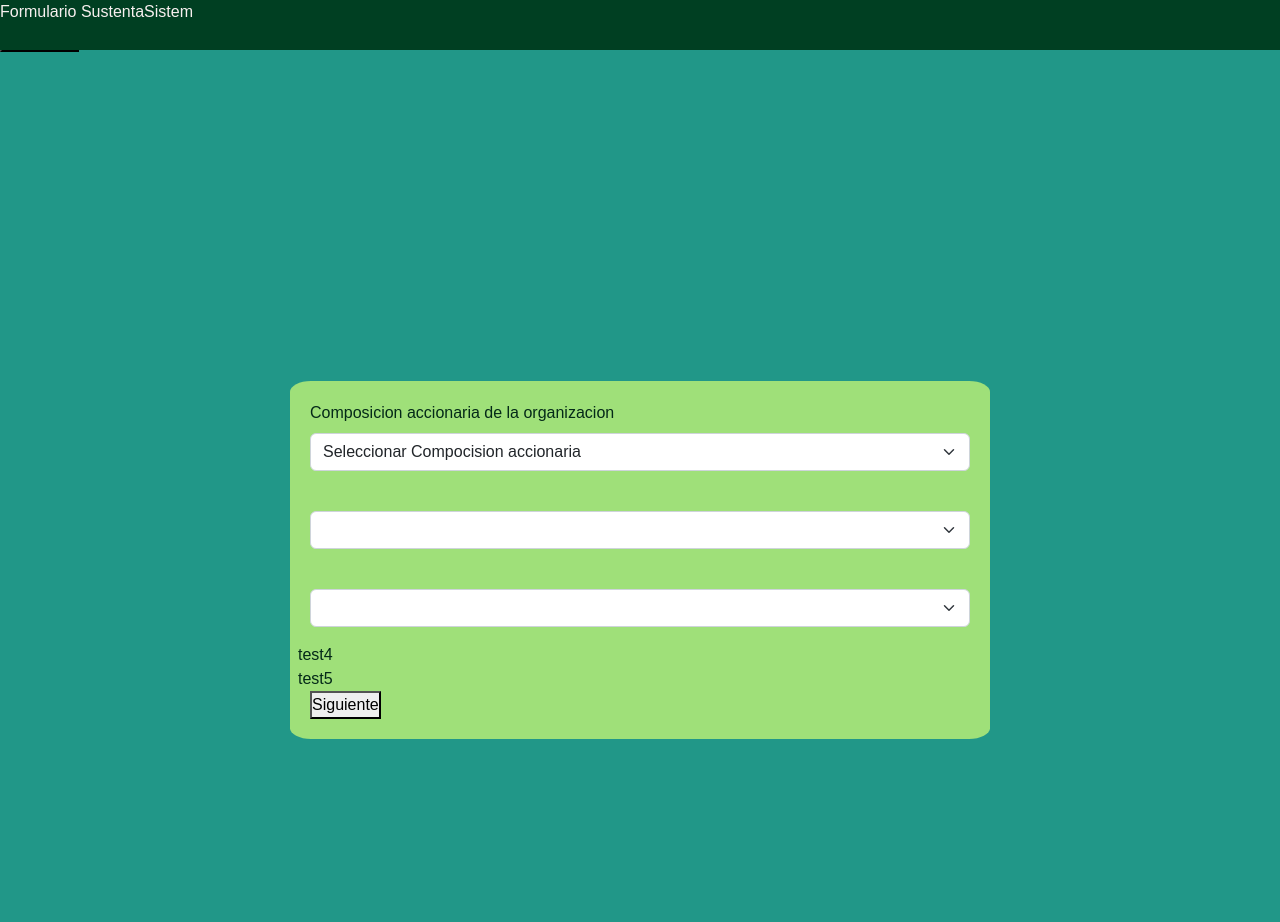
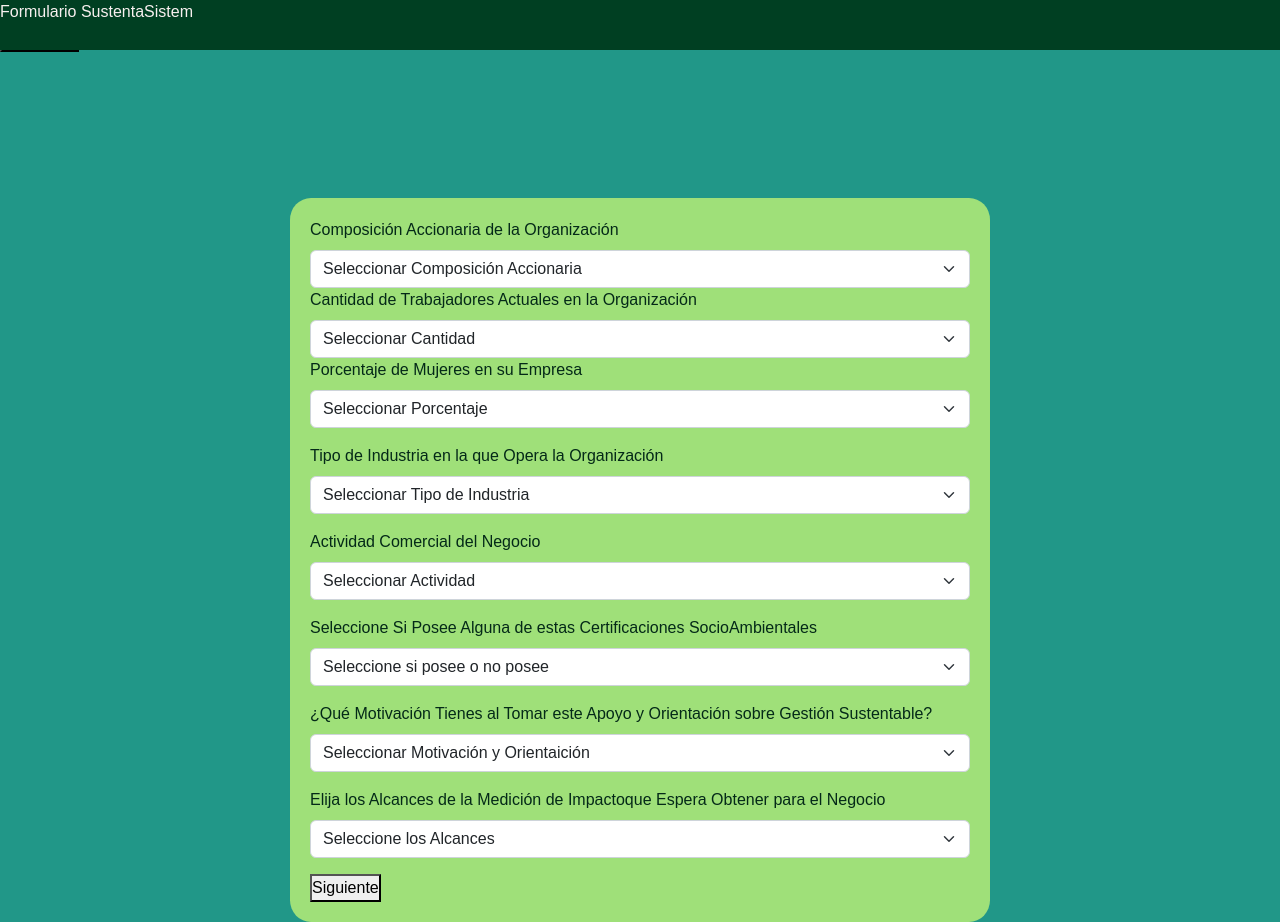
Before and after one commit to jorgeigna/Proyecto-SustentaSystem, a React (Create React App) app in the folder sustentaweb/: page / in a window 1280 px wide. Before the commit the page ends 800 px from the top, so only its background shows below. Built offline with nearby package versions, Linux system fonts and the light colour scheme.

Commit message:
Hoja 2 Completada

```diff
--- a/sustentaweb/src/Component/SeleccionCompAccion.jsx
+++ b/sustentaweb/src/Component/SeleccionCompAccion.jsx
@@ -6,7 +6,7 @@ export default function SeleccionCompAccion(props) {
   return (
     <Form>
     <Form.Label>{props.TituloInputNormal}</Form.Label>
-    <Form.Select className="mb-3" controlID="InputSeleccion4">
+    <Form.Select className="mb-7" controlID="InputSeleccion4">
     <option>{props.TituloInputSeleccion}</option>
     <option value="1">{props.opcion1}</option>
     <option value="2">{props.opcion2}</option>
--- a/sustentaweb/src/Component/SelectActividad.jsx
+++ b/sustentaweb/src/Component/SelectActividad.jsx
@@ -14,7 +14,6 @@ export default function SelectActividad(props) {
     <option value="4">{props.opcion4}</option>
     <option value="5">{props.opcion5}</option>
     <option value="6">{props.opcion6}</option>
-    <option value="7">{props.opcion7}</option>
     </Form.Select>
     </Form>
   )
--- a/sustentaweb/src/Component/SelectAlcances.jsx
+++ b/sustentaweb/src/Component/SelectAlcances.jsx
@@ -14,9 +14,6 @@ export default function SelectAlcances(props) {
     <option value="4">{props.opcion4}</option>
     <option value="5">{props.opcion5}</option>
     <option value="6">{props.opcion6}</option>
-    <option value="7">{props.opcion7}</option>
-    <option value="8">{props.opcion1}</option>
-    <option value="9">{props.opcion2}</option>
     </Form.Select>
 </Form>
     )
--- a/sustentaweb/src/Component/selectObjetivo.jsx
+++ b/sustentaweb/src/Component/SelectMotivacion.jsx
@@ -2,7 +2,7 @@ import React from 'react'
 import 'bootstrap/dist/css/bootstrap.min.css';
 import Form from 'react-bootstrap/Form';
 
-export default function selectObjetivo(props) {
+export default function SelectMotivacion(props) {
   return (
 <Form>
     <Form.Label>{props.TituloInputNormal}</Form.Label>
@@ -15,8 +15,8 @@ export default function selectObjetivo(props) {
     <option value="5">{props.opcion5}</option>
     <option value="6">{props.opcion6}</option>
     <option value="7">{props.opcion7}</option>
-    <option value="8">{props.opcion1}</option>
-    <option value="9">{props.opcion2}</option>
+    <option value="8">{props.opcion8}</option>
+    <option value="9">{props.opcion9}</option>
     </Form.Select>
 </Form>
      )
--- a/sustentaweb/src/Component/SelectNumT.jsx
+++ b/sustentaweb/src/Component/SelectNumT.jsx
@@ -6,7 +6,7 @@ export default function SelectNumT(props) {
   return (
 <Form>
     <Form.Label>{props.TituloInputNormal}</Form.Label>
-    <Form.Select className="mb-3" controlID="InputSeleccion9">
+    <Form.Select className="mb-8" controlID="InputSeleccion9">
     <option>{props.TituloInputSeleccion}</option>
     <option value="1">{props.opcion1}</option>
     <option value="2">{props.opcion2}</option>
--- a/sustentaweb/src/Component/SelectTipoInduc.jsx
+++ b/sustentaweb/src/Component/SelectTipoInduc.jsx
@@ -15,56 +15,56 @@ export default function SelectTipoInduc(props) {
     <option value="5">{props.opcion5}</option>
     <option value="6">{props.opcion6}</option>
     <option value="7">{props.opcion7}</option>
-    <option value="8">{props.opcion1}</option>
-    <option value="9">{props.opcion2}</option>
-    <option value="10">{props.opcion3}</option>
-    <option value="11">{props.opcion4}</option>
-    <option value="12">{props.opcion5}</option>
-    <option value="13">{props.opcion6}</option>
-    <option value="14">{props.opcion7}</option>
-    <option value="15">{props.opcion1}</option>
-    <option value="16">{props.opcion2}</option>
-    <option value="17">{props.opcion3}</option>
-    <option value="18">{props.opcion4}</option>
-    <option value="19">{props.opcion1}</option>
-    <option value="20">{props.opcion2}</option>
-    <option value="21">{props.opcion3}</option>
-    <option value="22">{props.opcion4}</option>
-    <option value="23">{props.opcion5}</option>
-    <option value="24">{props.opcion6}</option>
-    <option value="25">{props.opcion7}</option>
-    <option value="26">{props.opcion1}</option>
-    <option value="27">{props.opcion2}</option>
-    <option value="28">{props.opcion3}</option>
-    <option value="29">{props.opcion4}</option>
-    <option value="30">{props.opcion5}</option>
-    <option value="31">{props.opcion6}</option>
-    <option value="32">{props.opcion7}</option>
-    <option value="33">{props.opcion1}</option>
-    <option value="34">{props.opcion2}</option>
-    <option value="35">{props.opcion3}</option>
-    <option value="36">{props.opcion4}</option>
-    <option value="37">{props.opcion1}</option>
-    <option value="38">{props.opcion2}</option>
-    <option value="39">{props.opcion3}</option>
-    <option value="40">{props.opcion4}</option>
-    <option value="41">{props.opcion5}</option>
-    <option value="42">{props.opcion6}</option>
-    <option value="43">{props.opcion7}</option>
-    <option value="44">{props.opcion1}</option>
-    <option value="45">{props.opcion2}</option>
-    <option value="46">{props.opcion3}</option>
-    <option value="47">{props.opcion4}</option>
-    <option value="48">{props.opcion5}</option>
-    <option value="49">{props.opcion6}</option>
-    <option value="50">{props.opcion7}</option>
-    <option value="51">{props.opcion1}</option>
-    <option value="52">{props.opcion2}</option>
-    <option value="53">{props.opcion3}</option>
-    <option value="54">{props.opcion4}</option>
-    <option value="55">{props.opcion2}</option>
-    <option value="56">{props.opcion3}</option>
-    <option value="57">{props.opcion4}</option>
+    <option value="8">{props.opcion8}</option>
+    <option value="9">{props.opcion9}</option>
+    <option value="10">{props.opcion10}</option>
+    <option value="11">{props.opcion11}</option>
+    <option value="12">{props.opcion12}</option>
+    <option value="13">{props.opcion13}</option>
+    <option value="14">{props.opcion14}</option>
+    <option value="15">{props.opcion15}</option>
+    <option value="16">{props.opcion16}</option>
+    <option value="17">{props.opcion17}</option>
+    <option value="18">{props.opcion18}</option>
+    <option value="19">{props.opcion19}</option>
+    <option value="20">{props.opcion20}</option>
+    <option value="21">{props.opcion21}</option>
+    <option value="22">{props.opcion22}</option>
+    <option value="23">{props.opcion23}</option>
+    <option value="24">{props.opcion24}</option>
+    <option value="25">{props.opcion25}</option>
+    <option value="26">{props.opcion26}</option>
+    <option value="27">{props.opcion27}</option>
+    <option value="28">{props.opcion28}</option>
+    <option value="29">{props.opcion29}</option>
+    <option value="30">{props.opcion30}</option>
+    <option value="31">{props.opcion31}</option>
+    <option value="32">{props.opcion32}</option>
+    <option value="33">{props.opcion33}</option>
+    <option value="34">{props.opcion34}</option>
+    <option value="35">{props.opcion35}</option>
+    <option value="36">{props.opcion36}</option>
+    <option value="37">{props.opcion37}</option>
+    <option value="38">{props.opcion38}</option>
+    <option value="39">{props.opcion39}</option>
+    <option value="40">{props.opcion40}</option>
+    <option value="41">{props.opcion41}</option>
+    <option value="42">{props.opcion42}</option>
+    <option value="43">{props.opcion43}</option>
+    <option value="44">{props.opcion44}</option>
+    <option value="45">{props.opcion45}</option>
+    <option value="46">{props.opcion46}</option>
+    <option value="47">{props.opcion47}</option>
+    <option value="48">{props.opcion48}</option>
+    <option value="49">{props.opcion49}</option>
+    <option value="50">{props.opcion50}</option>
+    <option value="51">{props.opcion51}</option>
+    <option value="52">{props.opcion52}</option>
+    <option value="53">{props.opcion53}</option>
+    <option value="54">{props.opcion54}</option>
+    <option value="55">{props.opcion55}</option>
+    <option value="56">{props.opcion56}</option>
+    <option value="57">{props.opcion57}</option>
     </Form.Select>
 </Form>   )
 }
--- a/sustentaweb/src/Component/selectCertif.jsx
+++ b/sustentaweb/src/Component/selectCertif.jsx
@@ -2,7 +2,7 @@ import React from 'react'
 import 'bootstrap/dist/css/bootstrap.min.css';
 import Form from 'react-bootstrap/Form';
 
-export default function selectCertif(props) {
+export default function SelectCertif(props) {
   return (
 <Form>
     <Form.Label>{props.TituloInputNormal}</Form.Label>
@@ -15,17 +15,16 @@ export default function selectCertif(props) {
     <option value="5">{props.opcion5}</option>
     <option value="6">{props.opcion6}</option>
     <option value="7">{props.opcion7}</option>
-    <option value="8">{props.opcion1}</option>
-    <option value="9">{props.opcion2}</option>
-    <option value="10">{props.opcion3}</option>
-    <option value="11">{props.opcion4}</option>
-    <option value="12">{props.opcion5}</option>
-    <option value="13">{props.opcion6}</option>
-    <option value="14">{props.opcion7}</option>
-    <option value="15">{props.opcion1}</option>
-    <option value="16">{props.opcion2}</option>
-    <option value="17">{props.opcion3}</option>
-    <option value="18">{props.opcion4}</option>
+    <option value="8">{props.opcion8}</option>
+    <option value="9">{props.opcion9}</option>
+    <option value="10">{props.opcion10}</option>
+    <option value="11">{props.opcion11}</option>
+    <option value="12">{props.opcion12}</option>
+    <option value="13">{props.opcion13}</option>
+    <option value="14">{props.opcion14}</option>
+    <option value="15">{props.opcion15}</option>
+    <option value="16">{props.opcion16}</option>
+    <option value="17">{props.opcion17}</option>
     </Form.Select>
 </Form>
     )
--- a/sustentaweb/src/Hojas/enc.jsx
+++ b/sustentaweb/src/Hojas/enc.jsx
@@ -1,6 +1,5 @@
 import React, { Component } from 'react'
 import css from "../css/app.css"
-import Head from "next/head";
 
   class Encabezado extends Component {
   render() {
--- a/sustentaweb/src/Hojas/hoja1.jsx
+++ b/sustentaweb/src/Hojas/hoja1.jsx
@@ -72,7 +72,6 @@ class Hoja1 extends Component {
               </div>
             </main>
             <footer>
-              <h1>Informacion</h1>
             </footer>
 
 
--- a/sustentaweb/src/Hojas/hoja2.jsx
+++ b/sustentaweb/src/Hojas/hoja2.jsx
@@ -6,10 +6,10 @@ import Form from "react-bootstrap/Form";
 import SeleccionCompAccion from '../Component/SeleccionCompAccion';
 import SelectActividad from '../Component/SelectActividad';
 import SelectAlcances from '../Component/SelectAlcances';
-import selectCertif from '../Component/selectCertif';
+import SelectCertif from '../Component/SelectCertif';
 import SelectNumFem from '../Component/SelectNumFem';
 import SelectNumT from '../Component/SelectNumT';
-import selectObjetivo from '../Component/selectObjetivo';
+import SelectMotivacion from '../Component/SelectMotivacion';
 import SelectTipoInduc from '../Component/SelectTipoInduc';
 
 
@@ -21,8 +21,8 @@ class Hoja2 extends Component {
       <div>
         <section id="Formulario">
           <Form>
-        <Row className="Fila1">
-        <SeleccionCompAccion as={Col} className = "SeleccionarAcc" TituloInputNormal = "Composicion accionaria de la organizacion" TituloInputSeleccion = "Seleccionar Compocision accionaria"
+          <Row>
+          <SeleccionCompAccion className = "SeleccionarAcc" TituloInputNormal = "Composición Accionaria de la Organización" TituloInputSeleccion = "Seleccionar Composición Accionaria"
           opcion1 = "Propiedad de migrantes"
           opcion2 = "Propiedad de persona con discapacidad"
           opcion3 = "Propiedad de cooperativa"
@@ -32,26 +32,111 @@ class Hoja2 extends Component {
           opcion7 = "Ninguna de las anteriores"
           >
           </SeleccionCompAccion>
+          </Row>
 
-        </Row>
-        <Row className="Fila2">
-        <SelectNumT as={Col}
-        >
+          <Row>
+          <SelectNumT className="SeleccionarNumTrab" TituloInputNormal="Cantidad de Trabajadores Actuales en la Organización" TituloInputSeleccion="Seleccionar Cantidad"
+          opcion1 = "De 0 a 9"
+          opcion2 = "De 10 a 50"
+          opcion3 = "De 51 a 150"
+          opcion4 = "Mas de 151">
           </SelectNumT>
           </Row>
-        <Row className="Fila3">
-        <SelectNumFem as={Col}
 
-
-        >
+          <Row>
+          <SelectNumFem className="SeleccionarNumMujeres" TituloInputNormal="Porcentaje de Mujeres en su Empresa" TituloInputSeleccion="Seleccionar Porcentaje"
+          opcion1 = "Al menos 10%"
+          opcion2 = "Hasta 20%"
+          opcion3 = "Hasta 30%"
+          opcion4 = "Hasta 50%"
+          opcion5 = "Mas de un 50%" >
           </SelectNumFem>
           </Row>
-        <Row className="Fila4">
-        test4
+
+          <Row>
+            <SelectTipoInduc className="SeleccionarTipIndustria" TituloInputNormal="Tipo de Industria en la que Opera la Organización" TituloInputSeleccion="Seleccionar Tipo de Industria"
+            opcion1 = "Agricultura"                           opcion2 = "Alimentación"
+            opcion3 = "Artesanías"                            opcion4 = "Actividades Veterinarias"
+            opcion5 = "Bebidas No Alcohólicas"                opcion6 = "Bebidas Alcohólicas"
+            opcion7 = "Cauchos y Plásticos"                   opcion8 = "Computación y Productos Electrónicos"
+            opcion9 = "Construcción"                          opcion10 = "Cuero"
+            opcion11 = "Cuidado Personal"                     opcion12 = "Cultura y Arte"
+            opcion13 = "Educaión Presencial"                  opcion14 = "Educación Online"
+            opcion15 = "Video y Fotografía"                   opcion16 = "Generación de Energia Solar"
+            opcion17 = "Hotelería"                            opcion18 = "Impresión"
+            opcion19 = "Industrias Químicas"                  opcion20 = "Ingenieria Eléctrica"
+            opcion21 = "Ingenieria Mecánica"                  opcion22 = "Joyas"
+            opcion23 = "Juguetes"                             opcion24 = "Laboratorios"
+            opcion25 = "Limpieza y Aseo"                      opcion26 = "Madera"
+            opcion27 = "Maquinaria y Equipos"                 opcion28 = "Medios de Comunicación"
+            opcion29 = "Papel"                                opcion30 = "Parques y Recreación"
+            opcion31 = "Pesca y Acuicultura"                  opcion32 = "Petróleo"
+            opcion33 = "Porucción Animal"                     opcion34 = "Producción de Gas"
+            opcion35 = "Producción de Metales Básicos"        opcion36 = "Propagación de Plantas"
+            opcion37 = "Publicidad y Estudios de Mercado"     opcion38 = "Reciclaje"
+            opcion39 = "Recolección de Residuos"              opcion40 = "Restaurantes"
+            opcion41 = "Reparación de Maquinaria y Equipos"   opcion42 = "Servicios de Telecomunicaciones"
+            opcion43 = "Servicios de Correo"                  opcion44 = "Servicios de Salud"
+            opcion45 = "Servicios de Seguros"                 opcion46 = "Seguros Financieros"
+            opcion47 = "Servicios Profesionales"              opcion48 = "Servicios Tecnólogicos"
+            opcion49 = "Suministros Medicos"                  opcion50 = "Textiles"
+            opcion51 = "Trasporte Aéreo"                      opcion52 = "Trasporte Terrestre"
+            opcion53 = "Transporte Ferrovial"                 opcion54 = "Transporte Marítimo"
+            opcion55 = "Turismo"                              opcion56 = "Vestimenta"
+            opcion57 = "Otro">
+            </SelectTipoInduc>
           </Row>
-        <Row className="Fila5">
-        test5
+
+          <Row>
+            <SelectActividad className="SeleccionarActividadCom" TituloInputNormal="Actividad Comercial del Negocio" TituloInputSeleccion="Seleccionar Actividad"
+            opcion1 = "Producción / Fabricación"
+            opcion2 = "Comercio / Mayoreo"
+            opcion3 = "Comercio / Minoreo"
+            opcion4 = "Exportación"
+            opcion5 = "Importación"
+            opcion6 = "Servicios">
+            </SelectActividad>
           </Row>
+
+          <Row>
+            <SelectCertif className="SeleccionarCertificaciones" TituloInputNormal="Seleccione Si Posee Alguna de estas Certificaciones SocioAmbientales" TituloInputSeleccion="Seleccione si posee o no posee "
+            opcion1 = "Acuerdo de Producción Limpia"      opcion2 = "Alimento Vegano"
+            opcion3 = "Biodegradabilidad"                 opcion4 = "Certificación Comercio Justo (FAIRTRADE)"
+            opcion5 = "Certificación ISO"                 opcion6 = "Empresa Certificada B"
+            opcion7 = "Fair For Life"                     opcion8 = "Forest Stewardship Council (FSC)"
+            opcion9 = "Gestión de Residuos"               opcion10 = "Global Initiative Report"
+            opcion11 = "Huella de Carbono"                opcion12 = "Non Gmo Project"
+            opcion13 = "Respetuosos con Animales"         opcion14 = "Sello Producto Orgánico"
+            opcion15 = "Sello S de Sustentabilidad"       opcion16 = "Otra"
+            opcion17 = "No Cuento Con Sello Socioambiental">
+            </SelectCertif>
+          </Row>
+
+          <Row>
+            <SelectMotivacion className="SeleccionarMotivacion" TituloInputNormal="¿Qué Motivación Tienes al Tomar este Apoyo y Orientación sobre Gestión Sustentable?" TituloInputSeleccion="Seleccionar Motivación y Orientaición"
+            opcion1 = "Iniciar el camino hacia la sustentabilidad"
+            opcion2 = "Mejorar la gestión actual de mi empresa basada en el Triple Impacto"
+            opcion3 = "Determinar los indicadores más idóneos de sustentabilidad para el negocio"
+            opcion4 = "Obtener una política socioambiental ajustada al negocio"
+            opcion5 = "Aumentar la red de proveedores y clientes sustentables"
+            opcion6 = "Capacitarme en temas que afecten la operación del negocio"
+            opcion7 = "Estar al día con le marco jurídico-normativo y regulatorio del país en cuestiones de sustentabilidad"
+            opcion8 = "Preparar el negocio para una certificación socioambiental"
+            opcion9 = "Recibir asesoría especializada">
+            </SelectMotivacion>
+          </Row>
+
+          <Row>
+            <SelectAlcances className="SeleccionarAlcances" TituloInputNormal="Elija los Alcances de la Medición de Impactoque Espera Obtener para el Negocio" TituloInputSeleccion="Seleccione los Alcances"
+            opcion1 = "Modelo de Negocio"
+            opcion2 = "Economía Circular"
+            opcion3 = "Mayor Rentabilidad"
+            opcion4 = "Impacto Social"
+            opcion5 = "Impacto Ambiental"
+            opcion6 = "Objetivos de Desarrollo Sostenible 2030">
+            </SelectAlcances>
+          </Row>
+
           <button>Siguiente</button>
           </Form>
         </section>
```
Lines whose indentation alone changed are shown as unchanged.
